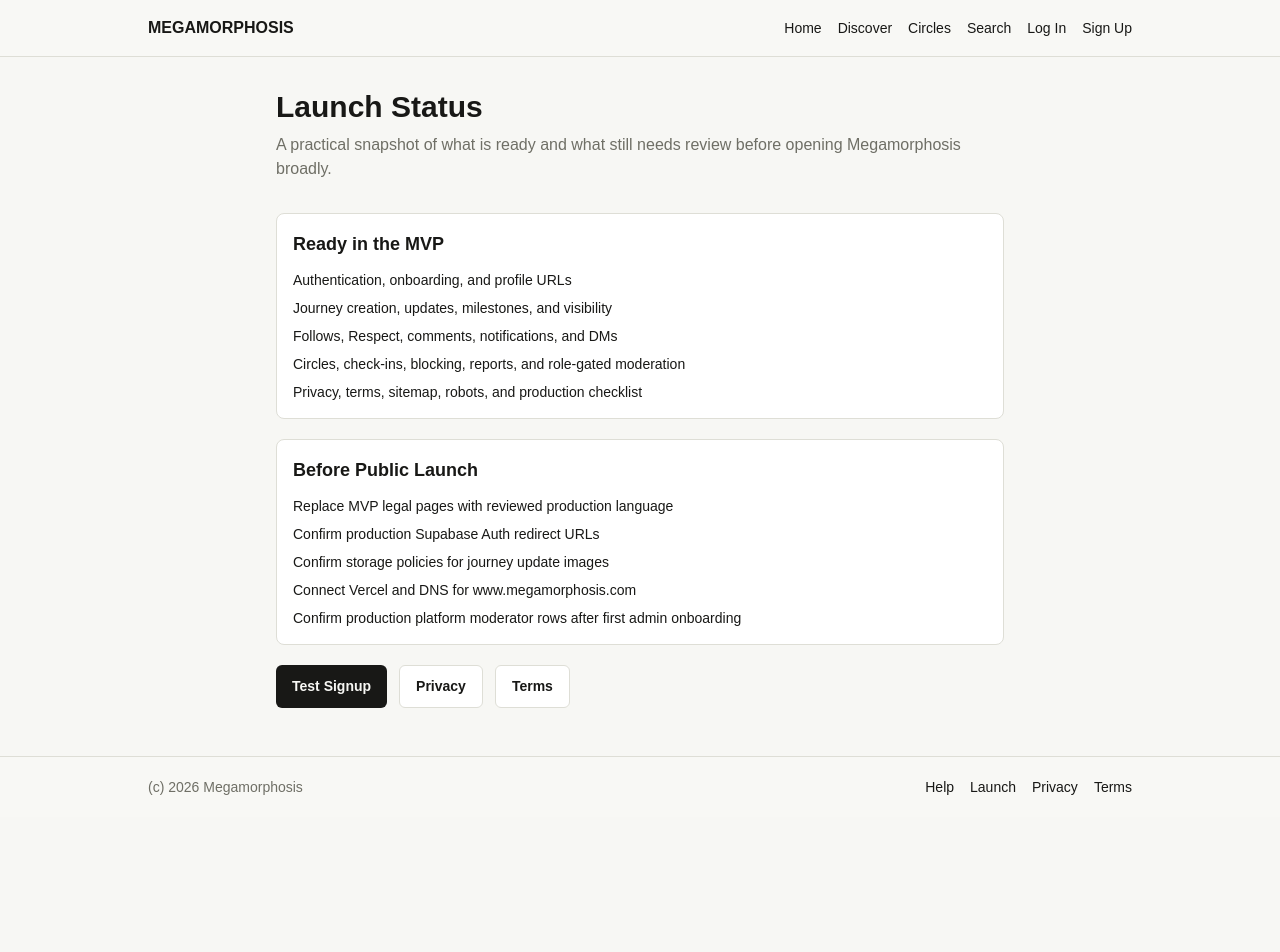
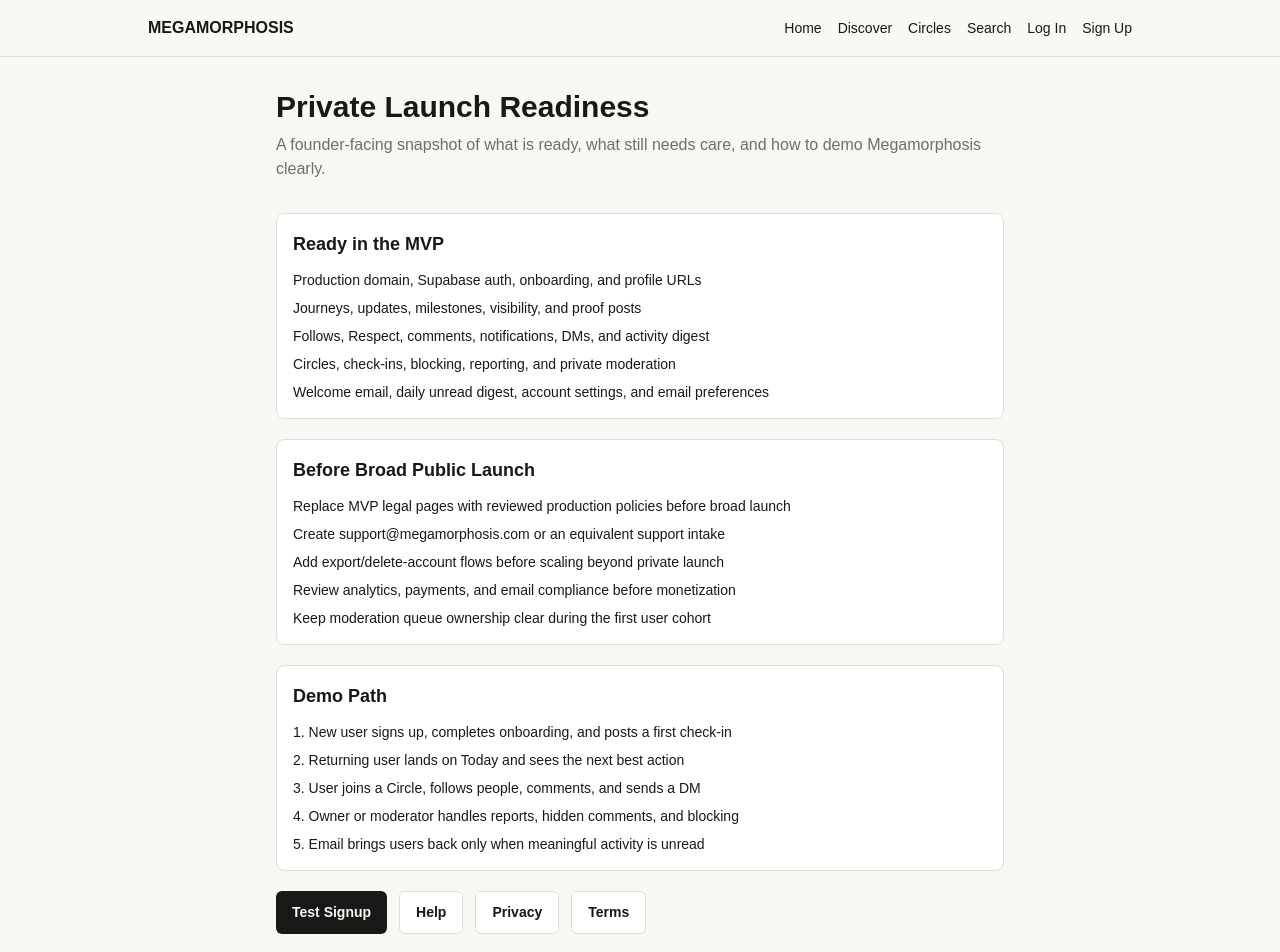
Before and after one commit to stephenmichaelkrenz/megamorphosis, a Next.js app: page /launch in a window 1280 px wide. Shown: the top 952 px of the page. Before the commit the page ends 817 px from the top, so only its background shows below. Built offline with nearby package versions, Linux system fonts and the light colour scheme; no server answers.

Commit message:
Polish launch presentation

```diff
--- a/app/help/page.tsx
+++ b/app/help/page.tsx
@@ -62,7 +62,8 @@
           <p className="text-sm leading-6">
             A dedicated support inbox is coming. Until then, use in-app reports
             for safety issues and keep sensitive personal information out of
-            public posts, journeys, comments, and Circle check-ins.
+            public posts, journeys, comments, and Circle check-ins. Account data
+            export and deletion flows are planned before a broad public launch.
           </p>
         </section>
       </div>
--- a/app/launch/page.tsx
+++ b/app/launch/page.tsx
@@ -10,29 +10,37 @@
 };
 
 const readyItems = [
-  "Authentication, onboarding, and profile URLs",
-  "Journey creation, updates, milestones, and visibility",
-  "Follows, Respect, comments, notifications, and DMs",
-  "Circles, check-ins, blocking, reports, and role-gated moderation",
-  "Privacy, terms, sitemap, robots, and production checklist",
+  "Production domain, Supabase auth, onboarding, and profile URLs",
+  "Journeys, updates, milestones, visibility, and proof posts",
+  "Follows, Respect, comments, notifications, DMs, and activity digest",
+  "Circles, check-ins, blocking, reporting, and private moderation",
+  "Welcome email, daily unread digest, account settings, and email preferences",
 ];
 
 const remainingItems = [
-  "Replace MVP legal pages with reviewed production language",
-  "Confirm production Supabase Auth redirect URLs",
-  "Confirm storage policies for journey update images",
-  "Connect Vercel and DNS for www.megamorphosis.com",
-  "Confirm production platform moderator rows after first admin onboarding",
+  "Replace MVP legal pages with reviewed production policies before broad launch",
+  "Create support@megamorphosis.com or an equivalent support intake",
+  "Add export/delete-account flows before scaling beyond private launch",
+  "Review analytics, payments, and email compliance before monetization",
+  "Keep moderation queue ownership clear during the first user cohort",
+];
+
+const demoBeats = [
+  "New user signs up, completes onboarding, and posts a first check-in",
+  "Returning user lands on Today and sees the next best action",
+  "User joins a Circle, follows people, comments, and sends a DM",
+  "Owner or moderator handles reports, hidden comments, and blocking",
+  "Email brings users back only when meaningful activity is unread",
 ];
 
 export default function LaunchPage() {
   return (
     <main className="page-shell">
       <section className="mb-8">
-        <h1 className="text-3xl font-bold">Launch Status</h1>
+        <h1 className="text-3xl font-bold">Private Launch Readiness</h1>
         <p className="muted mt-2">
-          A practical snapshot of what is ready and what still needs review
-          before opening Megamorphosis broadly.
+          A founder-facing snapshot of what is ready, what still needs care, and
+          how to demo Megamorphosis clearly.
         </p>
       </section>
 
@@ -46,7 +54,7 @@
       </section>
 
       <section className="panel mb-5">
-        <h2 className="mb-3 text-lg font-semibold">Before Public Launch</h2>
+        <h2 className="mb-3 text-lg font-semibold">Before Broad Public Launch</h2>
         <ul className="space-y-2 text-sm">
           {remainingItems.map((item) => (
             <li key={item}>{item}</li>
@@ -54,9 +62,21 @@
         </ul>
       </section>
 
+      <section className="panel mb-5">
+        <h2 className="mb-3 text-lg font-semibold">Demo Path</h2>
+        <ol className="list-inside list-decimal space-y-2 text-sm">
+          {demoBeats.map((item) => (
+            <li key={item}>{item}</li>
+          ))}
+        </ol>
+      </section>
+
       <div className="flex flex-wrap gap-3">
         <Link href="/auth/signup" className="btn-primary">
           Test Signup
+        </Link>
+        <Link href="/help" className="btn-secondary">
+          Help
         </Link>
         <Link href="/privacy" className="btn-secondary">
           Privacy
--- a/app/page.tsx
+++ b/app/page.tsx
@@ -516,6 +516,31 @@
         </div>
       </section>
 
+      {!loading && !currentUserId && (
+        <section className="mb-8 grid gap-3 sm:grid-cols-3">
+          <div className="panel text-left">
+            <h2 className="font-semibold">Track the change</h2>
+            <p className="muted mt-2 text-sm">
+              Turn goals into public or private Journeys with updates and
+              milestones.
+            </p>
+          </div>
+          <div className="panel text-left">
+            <h2 className="font-semibold">Share the proof</h2>
+            <p className="muted mt-2 text-sm">
+              Post check-ins, earn Respect, and let progress compound in the
+              feed.
+            </p>
+          </div>
+          <div className="panel text-left">
+            <h2 className="font-semibold">Find your circle</h2>
+            <p className="muted mt-2 text-sm">
+              Join focused Circles and follow people building alongside you.
+            </p>
+          </div>
+        </section>
+      )}
+
       {loading ? (
         <section className="panel mb-8">
           <p className="muted text-sm">Finding public progress...</p>
--- a/app/privacy/page.tsx
+++ b/app/privacy/page.tsx
@@ -13,7 +13,7 @@
     <main className="page-shell">
       <section className="mb-8">
         <h1 className="text-3xl font-bold">Privacy</h1>
-        <p className="muted mt-2">Last updated: April 28, 2026</p>
+        <p className="muted mt-2">Last updated: May 3, 2026</p>
       </section>
 
       <div className="space-y-5">
@@ -23,7 +23,8 @@
             Megamorphosis stores account information, profile details, posts,
             journeys, updates, uploaded evidence image URLs, comments, follows,
             respects, notifications, direct messages, reports, and blocks that
-            you choose to create while using the app.
+            you choose to create while using the app. Email preferences are also
+            stored so users can control daily digest emails.
           </p>
         </section>
 
@@ -50,9 +51,9 @@
           <h2 className="mb-2 text-lg font-semibold">Launch Note</h2>
           <p className="text-sm leading-6">
             This is a starter privacy notice for the MVP. Before a broad public
-            launch, Megamorphosis should replace this page with a reviewed policy
-            that matches the final product, analytics, payments, support, and
-            data retention practices.
+            launch, Megamorphosis should replace this page with a reviewed
+            policy that matches the final product, analytics, payments, support,
+            email, export, deletion, and data retention practices.
           </p>
         </section>
       </div>
--- a/app/terms/page.tsx
+++ b/app/terms/page.tsx
@@ -13,7 +13,7 @@
     <main className="page-shell">
       <section className="mb-8">
         <h1 className="text-3xl font-bold">Terms</h1>
-        <p className="muted mt-2">Last updated: April 28, 2026</p>
+        <p className="muted mt-2">Last updated: May 3, 2026</p>
       </section>
 
       <div className="space-y-5">
@@ -51,7 +51,8 @@
             These are MVP placeholder terms. Before accepting a broad public user
             base, Megamorphosis should replace this page with reviewed terms that
             cover subscriptions, refunds, content rights, age limits, acceptable
-            use, and support obligations.
+            use, support obligations, email communications, data export, and
+            account deletion.
           </p>
         </section>
       </div>
```
Also changed, not shown: 1 other file (tests, documents, lock files or other folders).
